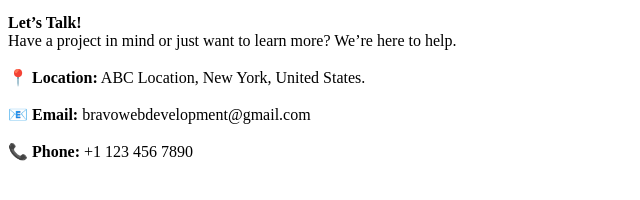
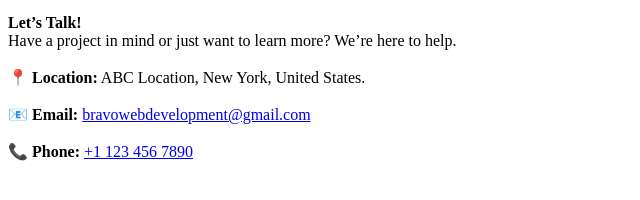
Before and after one commit to suhaibajaz05/Assignment-04, a plain HTML site: page Contact-Us.html in a window 1280 px wide. Shown: the part 100-300 px from the top of the page, without its empty margins (0-640 px from the left). Drawn offline with Linux system fonts and the light colour scheme.

Commit message:
Update Contact-Us.html

```diff
--- a/Contact-Us.html
+++ b/Contact-Us.html
@@ -21,9 +21,9 @@
         <br><br>
         📍 <b>Location:</b> ABC Location, New York, United States.
         <br><br>
-        📧 <b>Email:</b> bravowebdevelopment@gmail.com
+        📧 <b>Email:</b> <a href="mailto:bravowebdevelopment@gmail.com">bravowebdevelopment@gmail.com</a>
         <br><br>
-        📞 <b>Phone:</b> +1 123 456 7890
+        📞 <b>Phone:</b> <a href="tel:+11234567890">+1 123 456 7890</a>
     </p>
 
 </body>
```
